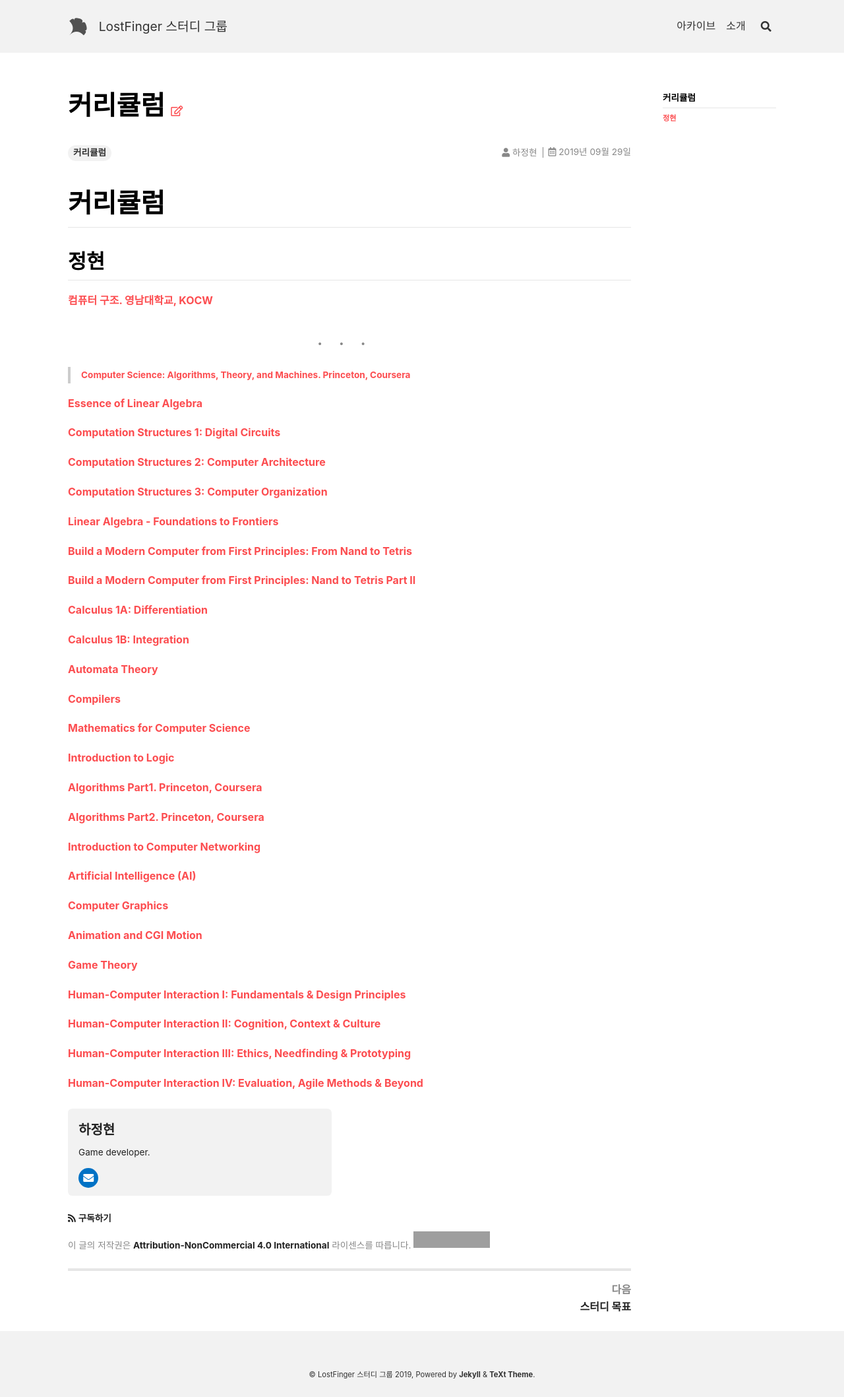
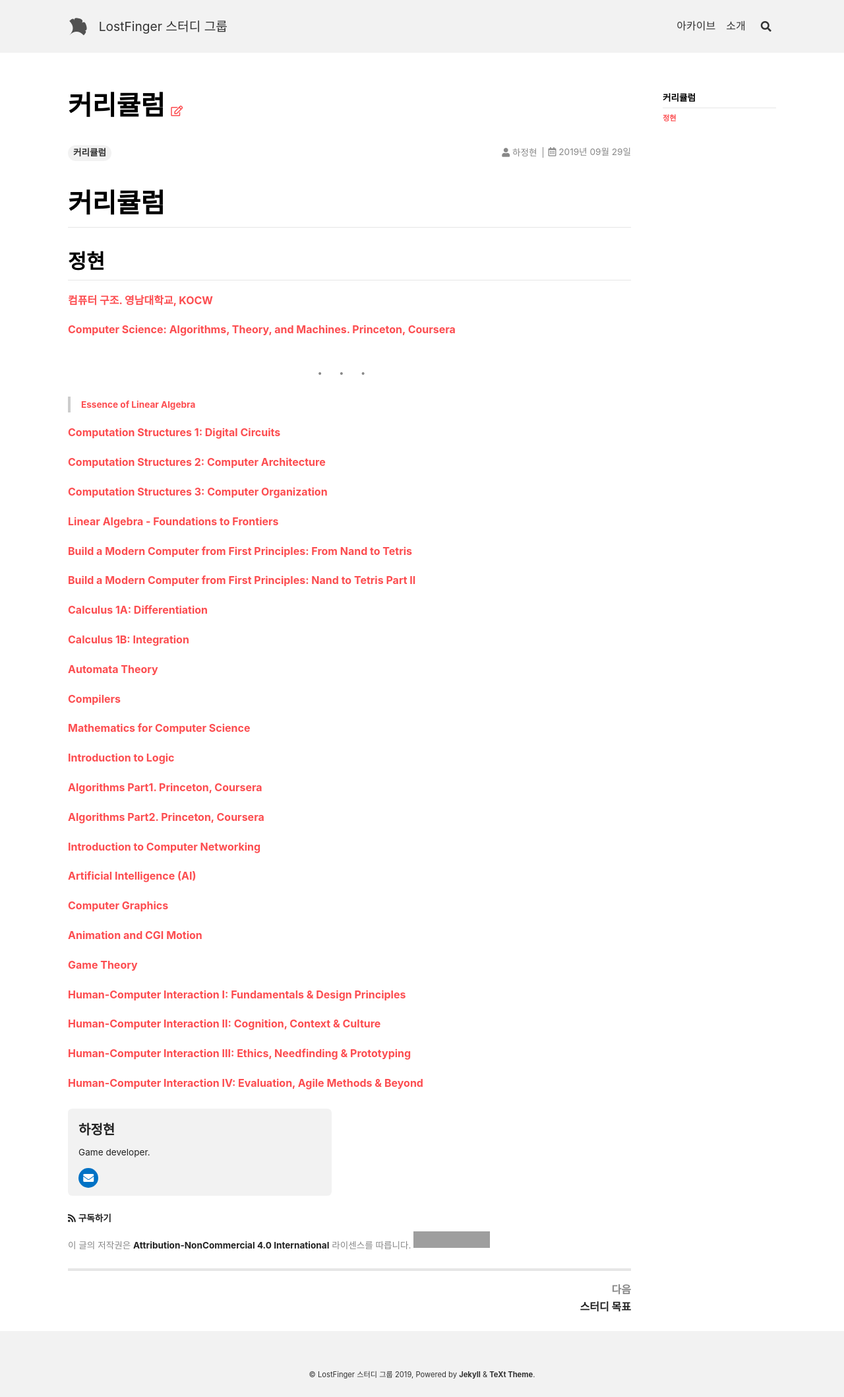
Before and after one commit to LostFinger/LostFinger.github.io, a Jekyll site: the page built from _posts/2019-09-29-Curriculumn.md, in a window 1280 px wide. Shown: the whole page at 66% size. Built offline with Jekyll 4.4.1, drawn with Linux system fonts in a browser that asks for light colours; nearby versions of some CDN libraries; grey boxes are pictures that could not be loaded.

Commit message:
진도 업데이트

```diff
--- a/_posts/2019-09-29-Curriculumn.md
+++ b/_posts/2019-09-29-Curriculumn.md
@@ -11,11 +11,11 @@
 
 [컴퓨터 구조. 영남대학교, KOCW](http://www.kocw.net/home/search/kemView.do?kemId=1125218)
 
+[Computer Science: Algorithms, Theory, and Machines. Princeton, Coursera](https://www.coursera.org/learn/cs-algorithms-theory-machines/home/welcome)
+
 ----
 
->[Computer Science: Algorithms, Theory, and Machines. Princeton, Coursera](https://www.coursera.org/learn/cs-algorithms-theory-machines/home/welcome)
-
-[Essence of Linear Algebra](https://www.youtube.com/playlist?list=PLZHQObOWTQDPD3MizzM2xVFitgF8hE_ab)
+>[Essence of Linear Algebra](https://www.youtube.com/playlist?list=PLZHQObOWTQDPD3MizzM2xVFitgF8hE_ab)
 
 [Computation Structures 1: Digital Circuits](https://www.edx.org/course/computation-structures-part-1-digital-mitx-6-004-1x-0)
 
```
